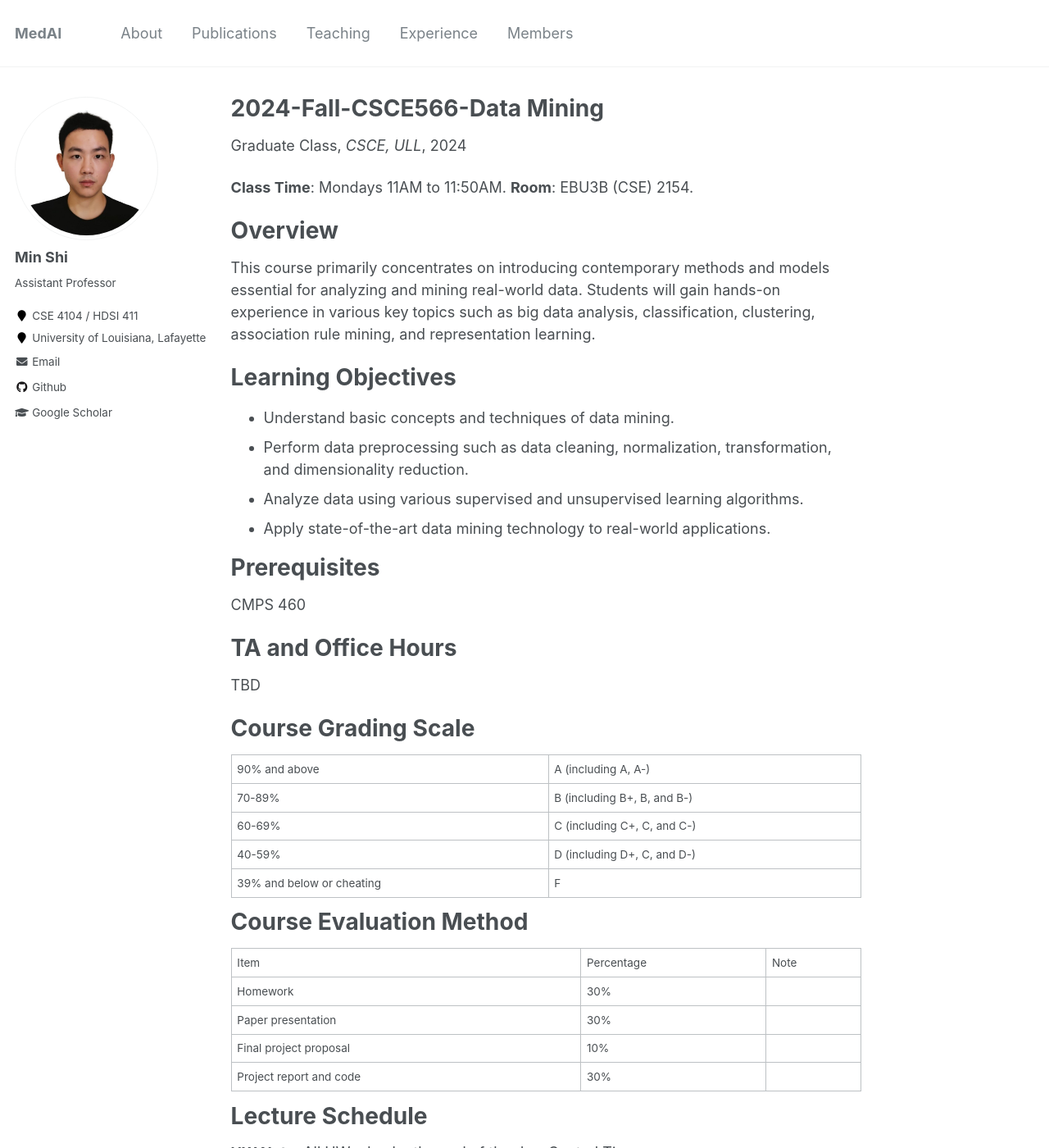
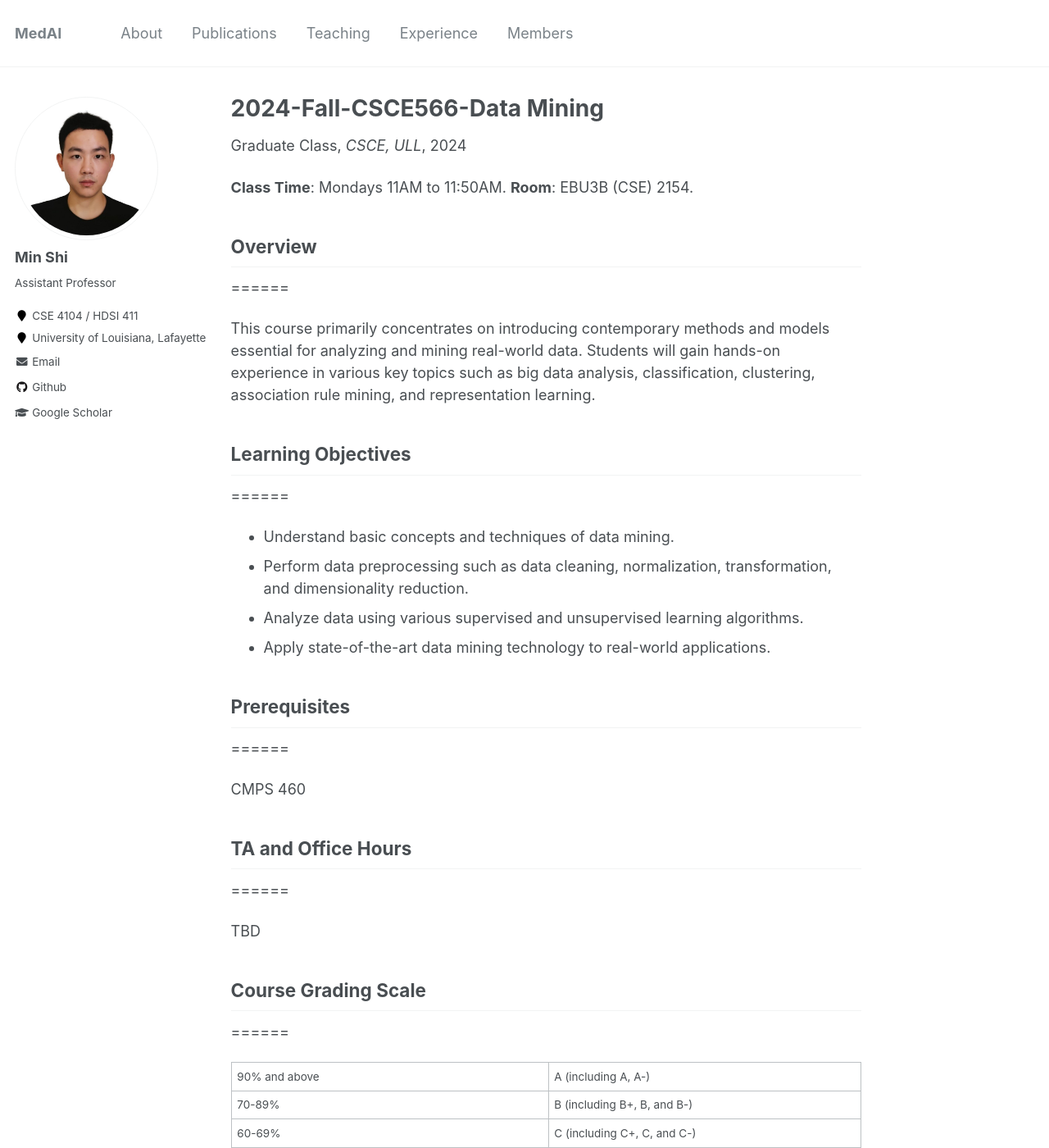
Before and after one commit to shiminxst/shiminxst.github.io, a Jekyll site: the page built from _teaching/2024-fall-CSCE566.md, in a window 1280 px wide and 1400 px high. Shown: the whole window at 82% size. Built offline with Jekyll 4.4.1, drawn with Linux system fonts in a browser that asks for light colours; some of the changed text lies outside the part shown.

Commit message:
Update 2024-fall-CSCE566.md

```diff
--- a/_teaching/2024-fall-CSCE566.md
+++ b/_teaching/2024-fall-CSCE566.md
@@ -10,12 +10,12 @@ location: "Lafayette, LA"
 
 **Class Time**: Mondays 11AM to 11:50AM.  **Room**: EBU3B (CSE) 2154.
 
-Overview
+## Overview
 ======
 
 This course primarily concentrates on introducing contemporary methods and models essential for analyzing and mining real-world data. Students will gain hands-on experience in various key topics such as big data analysis, classification, clustering, association rule mining, and representation learning.
 
-Learning Objectives
+## Learning Objectives
 ======
 
 - Understand basic concepts and techniques of data mining.
@@ -24,17 +24,17 @@ Learning Objectives
 - Apply state-of-the-art data mining technology to real-world applications.
 
 
-Prerequisites
+## Prerequisites
 ======
 
 CMPS 460
 
-TA and Office Hours
+## TA and Office Hours
 ======
 
 TBD
 
-Course Grading Scale
+## Course Grading Scale
 ======
 
 90% and above | A (including A, A-)
@@ -43,7 +43,7 @@ Course Grading Scale
 40-59% | D (including D+, C, and D-)
 39% and below or cheating | F
 
-Course Evaluation Method
+## Course Evaluation Method
 ======
 
 Item | Percentage | Note
@@ -52,7 +52,7 @@ Paper presentation | 30% |
 Final project proposal | 10% |
 Project report and code | 30% |
 
-Lecture Schedule
+## Lecture Schedule
 ======
 
 **HW Note**: All HWs due by the end of the day, Central Time.
@@ -71,7 +71,7 @@ Week | Topic & Slides                                                  | Events
 11   | Special Topics and Course Summary |
 
 
-Homework (30%)
+## Homework (30%)
 ======
 
 - **HW1.** [Text Classification with Different Techniques](https://www.dropbox.com/scl/fi/w3dobgyr32uu61gl1j2mk/HW-1.zip?rlkey=eh8stynzp0j2rf3reu1v0dmd4&dl=0).
@@ -79,12 +79,12 @@ Homework (30%)
 - **HW2.** Phrase Mining Applications and Future Work.
     - Due: May 21
 
-Reading Assignment (30%)
+## Reading Assignment (30%)
 ======
 
 TBD
 
-Project (30%)
+## Project (30%)
 ======
 
 TBD
```
